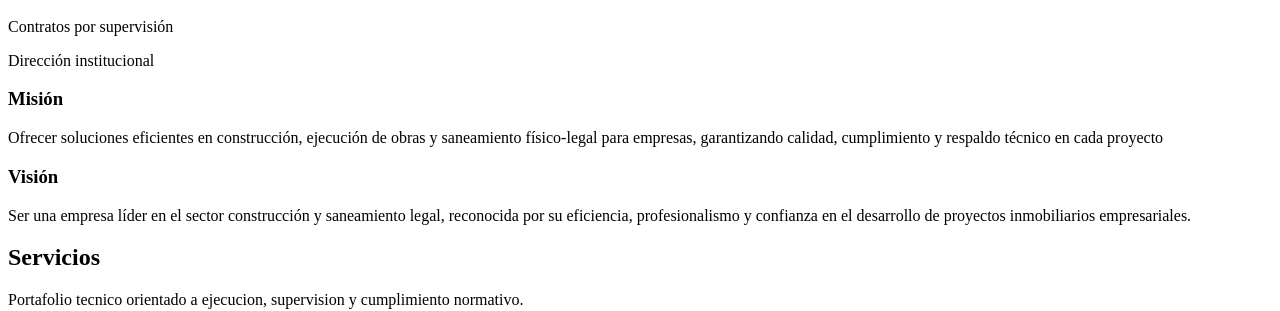
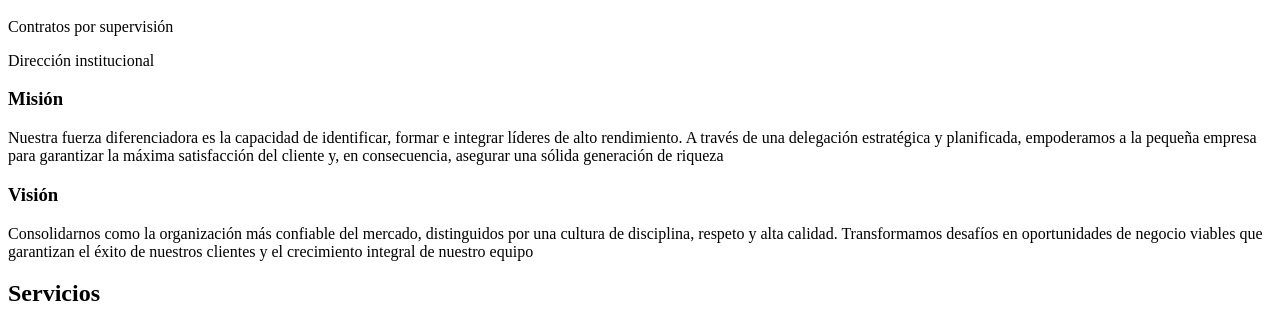
Before and after one commit to hxtxrchq/ECEL, a React (Vite) app: page / in a window 1280 px wide. Shown: the part 1045-1356 px from the top of the page. Built offline with nearby package versions, Linux system fonts and the light colour scheme; the HTML template or start-up script is replaced by a standard one.

Commit message:
cambios web mision and vision

```diff
--- a/src/components/AboutSection.jsx
+++ b/src/components/AboutSection.jsx
@@ -123,11 +123,7 @@ const AboutSection = () => {
                 <div className="relative z-10">
                   <h3 className="text-lg md:text-2xl font-display text-brand-light">Misión</h3>
                   <p className="mt-4 text-xs md:text-sm leading-6 text-brand-beige/75">
-                    Ofrecer soluciones eficientes en construcción,
-ejecución de obras y saneamiento físico-legal
-para empresas, garantizando calidad,
-cumplimiento y respaldo técnico en cada
-proyecto
+                    Nuestra fuerza diferenciadora es la capacidad de identificar, formar e integrar líderes de alto rendimiento. A través de una delegación estratégica y planificada, empoderamos a la pequeña empresa para garantizar la máxima satisfacción del cliente y, en consecuencia, asegurar una sólida generación de riqueza
 
                   </p>
                 </div>
@@ -138,12 +134,7 @@ proyecto
                 <div className="relative z-10">
                   <h3 className="text-lg md:text-2xl font-display text-brand-light">Visión</h3>
                   <p className="mt-4 text-xs md:text-sm leading-6 text-brand-beige/75">
-                    Ser una empresa líder en el sector
-construcción y saneamiento legal,
-reconocida por su eficiencia,
-profesionalismo y confianza en el
-desarrollo de proyectos
-inmobiliarios empresariales.
+                    Consolidarnos como la organización más confiable del mercado, distinguidos por una cultura de disciplina, respeto y alta calidad. Transformamos desafíos en oportunidades de negocio viables que garantizan el éxito de nuestros clientes y el crecimiento integral de nuestro equipo
                   </p>
                 </div>
               </article>
```
